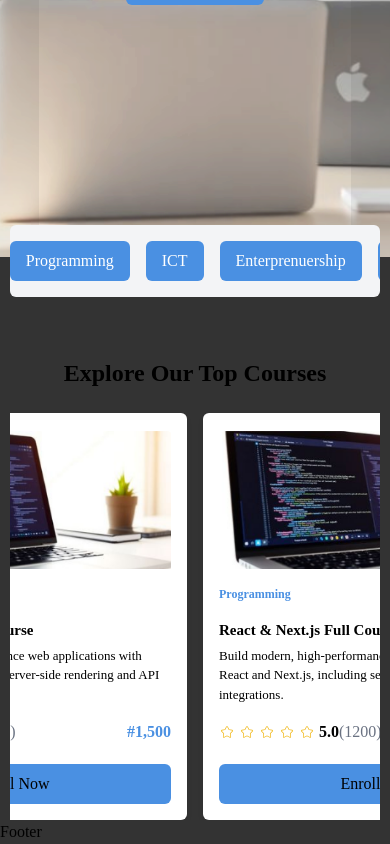
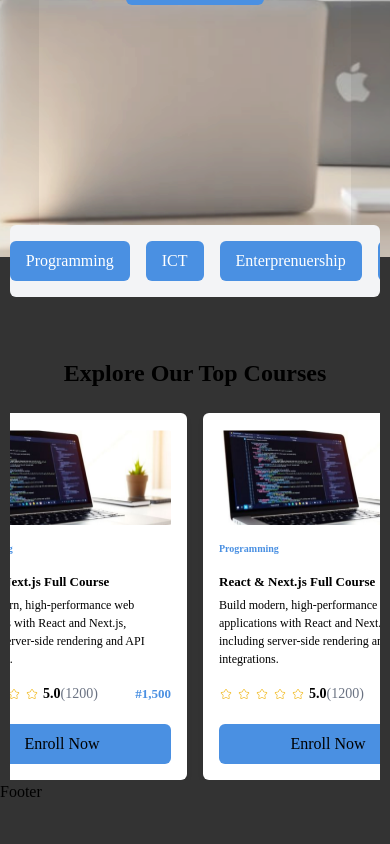
Before and after one commit to bolajisegun/SkillnovaIctInstitute, a Next.js app: page / in a window 390 px wide. Shown: the part 554-1398 px from the top of the page. After the commit the page ends 1358 px from the top, so only its background shows below. Built offline with nearby package versions, Linux system fonts and the light colour scheme.

Commit message:
updated some changes on the card

```diff
--- a/src/app/Component/homepageCard.tsx
+++ b/src/app/Component/homepageCard.tsx
@@ -7,21 +7,21 @@ import Link from "next/link";
 const HomepageCard = () => {
   return (
     <div>
-      <div className="courseImg w-[350px] bg-white rounded-md shadow-md p-4 flex flex-col items-center">
+      <div className="courseImg w-[250px] md:w-[350px] bg-white rounded-md shadow-md p-4 flex flex-col items-center">
         <Image src={CourseImage} alt="Course Image" />
         <div className="courseInfo">
-          <h5 className="courseSubtitle text-[#4A90E2] my-4 text-[12px] font-semibold">
+          <h5 className="courseSubtitle text-[#4A90E2] my-4 text-[10px] md:text-[12px] font-semibold">
             Programming
           </h5>
-          <h3 className="courseTitle font-bold mb-1 text-[15px]">
+          <h3 className="courseTitle font-bold mb-1 text-[13px] md:text-[15px]">
             React & Next.js Full Course
           </h3>
-          <p className="courseDescription text-[13px]">
+          <p className="courseDescription text-[12px] md:text-[13px]">
             Build modern, high-performance web applications with React and
             Next.js, including server-side rendering and API integrations.
           </p>
           <div className="courseActions flex items-center justify-between mt-4 w-full">
-            <div className="rating flex items-center gap-1 text-md text-yellow-500">
+            <div className="rating flex items-center gap-1 text-sm md:text-md text-yellow-500">
               <CiStar />
               <CiStar />
               <CiStar />
@@ -31,7 +31,7 @@ const HomepageCard = () => {
                 5.0<span className="text-gray-500 font-normal">(1200)</span>
               </span>
             </div>
-            <div className="price font-semibold text-[#4A90E2]">
+            <div className="price font-semibold text-[#4A90E2] text-[13px] md:text-[15spx]">
               <h5>#1,500</h5>
             </div>
           </div>
```
